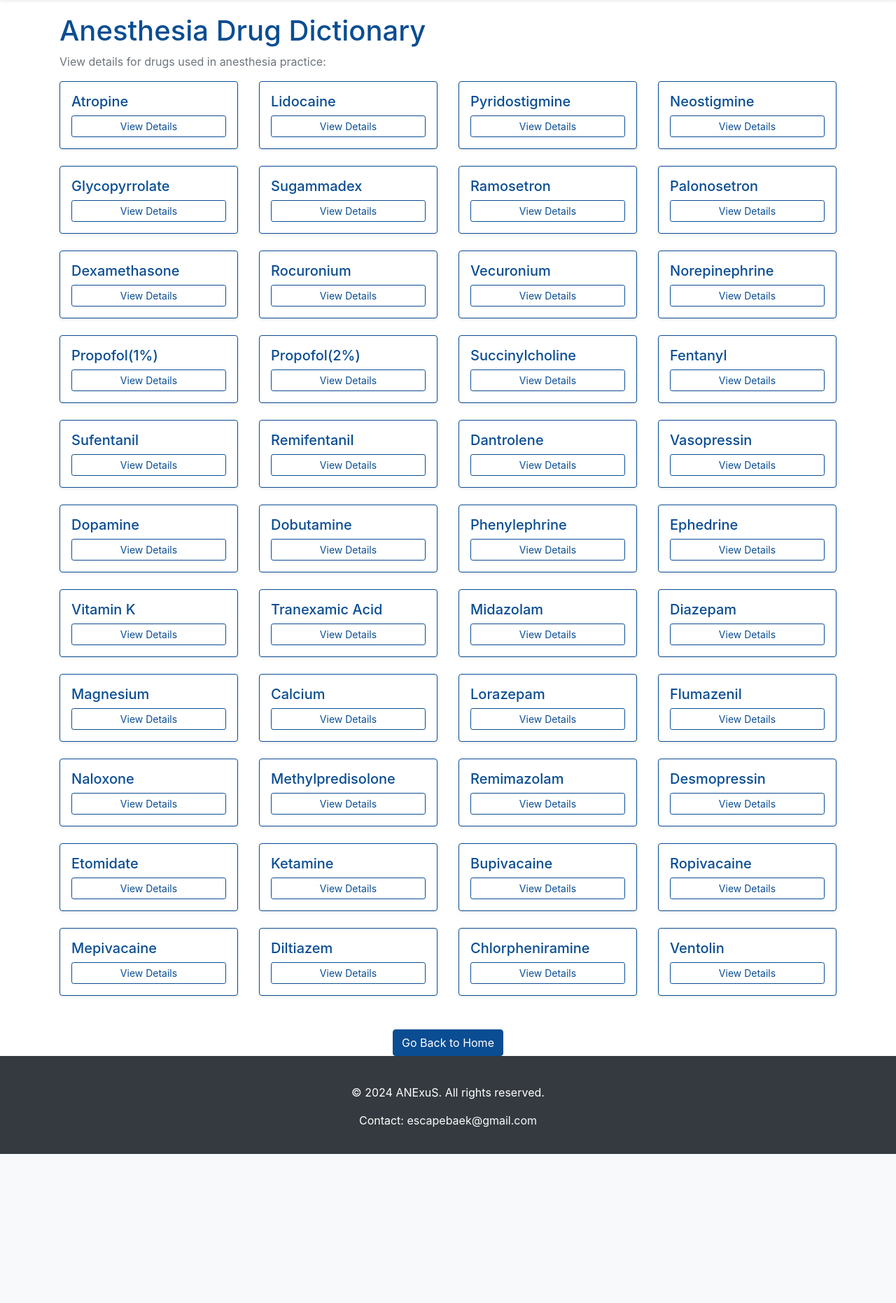
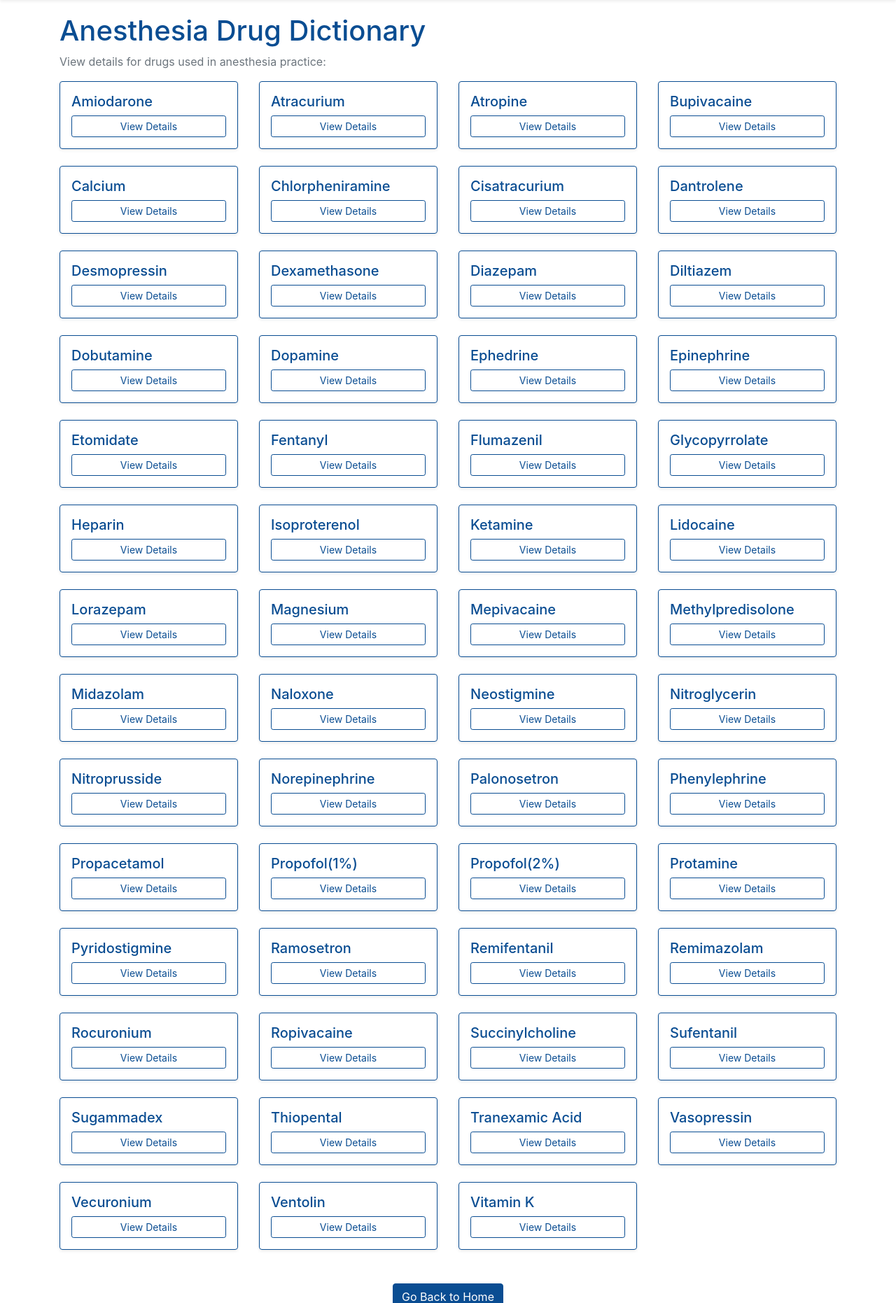
Before and after one commit to escapeBaek/anexus, a Django app: page /drugdictionary/ in a window 1280 px wide. Shown: the part 56-1918 px from the top of the page at 70% size. Before the commit the page ends 1705 px from the top, so only its background shows below. Run offline with Django 5.2, Linux system fonts and the light colour scheme; some libraries are stand-ins or nearby versions.

Commit message:
drug list fix

```diff
--- a/drugdictionary/templates/drugdictionary/drug_list.html
+++ b/drugdictionary/templates/drugdictionary/drug_list.html
@@ -5,7 +5,7 @@
 </p>
 
 <div class="row">
-  {% for drug in drugs %}
+  {% for drug in sorted_drugs %}
   <div class="col-sm-6 col-md-4 col-lg-3 mb-4">
     <div class="card shadow-sm h-100 border-custom">
       <div class="card-body p-3">
--- a/drugdictionary/views.py
+++ b/drugdictionary/views.py
@@ -48,6 +48,19 @@ def drug_list(request):
         {'name': 'Diltiazem', 'url': 'https://www.health.kr/searchDrug/result_drug.asp?drug_cd=A11A0101A0268'},
         {'name': 'Chlorpheniramine', 'url': 'https://www.health.kr/searchDrug/result_drug.asp?drug_cd=A11AGGGGA4329'},
         {'name': 'Ventolin', 'url': 'https://www.health.kr/searchDrug/result_drug.asp?drug_cd=A11ABBBBB1232'},
+        {'name': 'Epinephrine', 'url': 'https://www.health.kr/searchDrug/result_drug.asp?drug_cd=A11A0490A0034'},
+        {'name': 'Nitroglycerin', 'url': 'https://www.health.kr/searchDrug/result_drug.asp?drug_cd=A11AGGGGA2469'},
+        {'name': 'Nitroprusside', 'url': 'https://www.health.kr/searchDrug/result_drug.asp?drug_cd=A11AKP08G0406'},
+        {'name': 'Thiopental', 'url': 'https://www.health.kr/searchDrug/result_drug.asp?drug_cd=A11ABBBBB2121'},
+        {'name': 'Propacetamol', 'url': 'https://www.health.kr/searchDrug/result_drug.asp?drug_cd=A11A0690A0608'},
+        {'name': 'Heparin', 'url': 'https://www.health.kr/searchDrug/result_drug.asp?drug_cd=A11A0030A0287'},
+        {'name': 'Protamine', 'url': 'https://www.health.kr/searchDrug/result_drug.asp?drug_cd=A11A3780A0051'},
+        {'name': 'Amiodarone', 'url': 'https://www.health.kr/searchDrug/result_drug.asp?drug_cd=A11ABBBBB0139'},
+        {'name': 'Isoproterenol', 'url': 'https://www.health.kr/searchDrug/result_drug.asp?drug_cd=2024041700006'},
+        {'name': 'Cisatracurium', 'url': 'https://www.health.kr/searchDrug/result_drug.asp?drug_cd=A11AKP09F0011'},
+        {'name': 'Atracurium', 'url': 'https://www.health.kr/searchDrug/result_drug.asp?drug_cd=A11A2040A0197'},
+
+
 
 
 
@@ -55,4 +68,8 @@ def drug_list(request):
 
         # 추가할 다른 약들
     ]
-    return render(request, 'drugdictionary/drug_list.html', {'drugs': drugs})
+
+    # Sort the list of dictionaries by the 'name' key
+    sorted_drugs = sorted(drugs, key=lambda x: x['name'])
+
+    return render(request, 'drugdictionary/drug_list.html', {'drugs': drugs, 'sorted_drugs': sorted_drugs})
--- a/land/templates/land/home.html
+++ b/land/templates/land/home.html
@@ -1,11 +1,9 @@
 {% extends 'base.html' %} {% block page_content %}
 <div class="jumbotron bg-custom text-white text-center mb-5">
   <h1 class="display-4">Welcome to ANExuS</h1>
-  <p class="lead">
-    Your one-stop solution for safe and precise anesthesia care.
-  </p>
+  <p class="lead">U x ANESthesia</p>
   <hr class="my-4 bg-white" />
-  <p>Explore our tools and resources to enhance your anesthesia practice.</p>
+  <p>Your one-stop solution for safe and precise anesthesia care.</p>
 </div>
 
 <div class="row">
```
